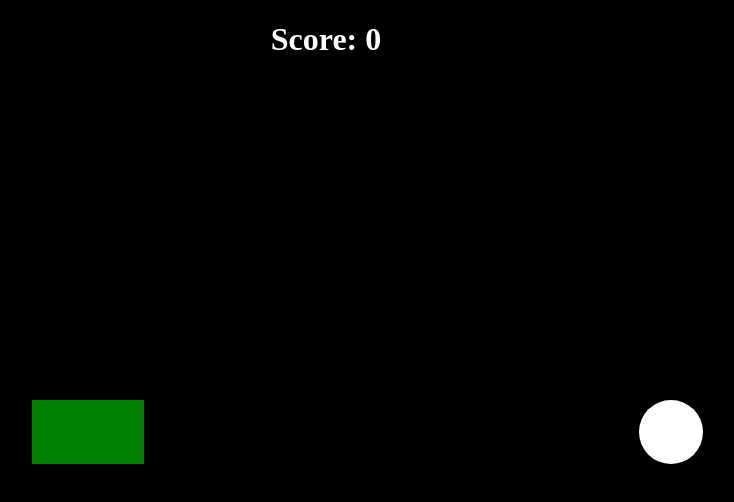
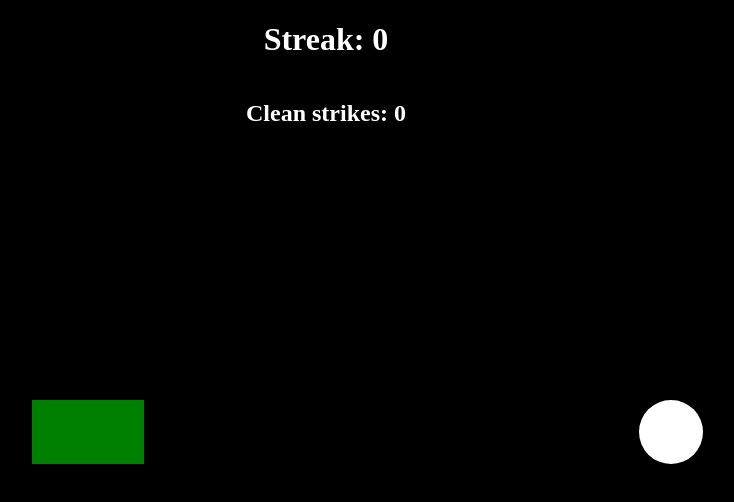
Before and after one commit to srobertson421/blacksmith-game, a website: page public/index.html in a window 1280 px wide. Both pictures are taken after a click on the button "Start Game". Shown: the whole page, without its empty margins (314-1048 px from the left). Drawn offline with Linux system fonts and the light colour scheme; files that its build step writes are made by us from their sources.

Commit message:
added increased ball speed

```diff
--- a/public/index.css
+++ b/public/index.css
@@ -78,6 +78,7 @@ main {
   left: 0;
   color: white;
   display: flex;
+  flex-direction: column;
   justify-content: center;
   align-items: center;
 }
--- a/public/index.html
+++ b/public/index.html
@@ -15,7 +15,8 @@
     </div>
     <main id="game">
       <div id="score-area">
-        <h1 id="score">Score: 0</h1>
+        <h1 id="streak">Streak: 0</h1>
+        <h2 id="strikes">Clean strikes: 0</h2>
       </div>
       <div id="ball"></div>
       <div id="area">
--- a/src/index.js
+++ b/src/index.js
@@ -9,8 +9,10 @@ const cssVars = document.documentElement;
 
 hammerSoundEl.volume = 0.5;
 
-let score = 0;
-let scoreEl = document.getElementById('score');
+let strikes = 0;
+let streak = 0;
+let streakEl = document.getElementById('streak');
+let strikesEl = document.getElementById('strikes');
 
 let gameWidth = window.innerWidth;
 let gameHeight = window.innerHeight;
@@ -55,7 +57,7 @@ function resetBar() {
 let previousTick = 0;
 
 function gameLoop(dTime) {
-  if(dTime > previousTick + 1000) {
+  if(dTime > previousTick + (ballSpeed * 1000)) {
     if(ballEl.classList.contains('slideRight')) {
       ballEl.classList.remove('slideRight');
       ballEl.classList.add('slideLeft');
@@ -76,19 +78,30 @@ startBtnEl.addEventListener('click', () => {
 
   document.body.addEventListener('click', () => {
     const ballPos = ballEl.offsetLeft + (ballSize / 2);
-    const barPosStart = barEl.offsetLeft - 50;
-    const barPosEnd = barEl.offsetLeft + barEl.offsetWidth + 50;
+    const barPosStart = barEl.offsetLeft - ballSize;
+    const barPosEnd = barEl.offsetLeft + barEl.offsetWidth + ballSize;
 
     if(ballPos > barPosStart && ballPos < barPosEnd) {
-      score++;
+      strikes++;
       hammerSoundEl.play();
+
+      if(strikes === 4) {
+        streak++;
+        strikes = 0;
+        ballSpeed = (window.innerWidth / gameWidth) - (streak / 10);
+        cssVars.style.setProperty('--ball-speed', `${ballSpeed}s`);
+      }
     } else {
-      score = 0;
+      strikes = 0;
+      streak = 0;
+      ballSpeed = (window.innerWidth / gameWidth)
+      cssVars.style.setProperty('--ball-speed', `${ballSpeed}s`);
     }
 
     resetBar();
 
-    scoreEl.innerText = `Score: ${score}`;
+    streakEl.innerText = `Streak: ${streak}`;
+    strikesEl.innerText = `Clean strikes: ${strikes}`;
   });
 
   requestAnimationFrame(gameLoop);
```
